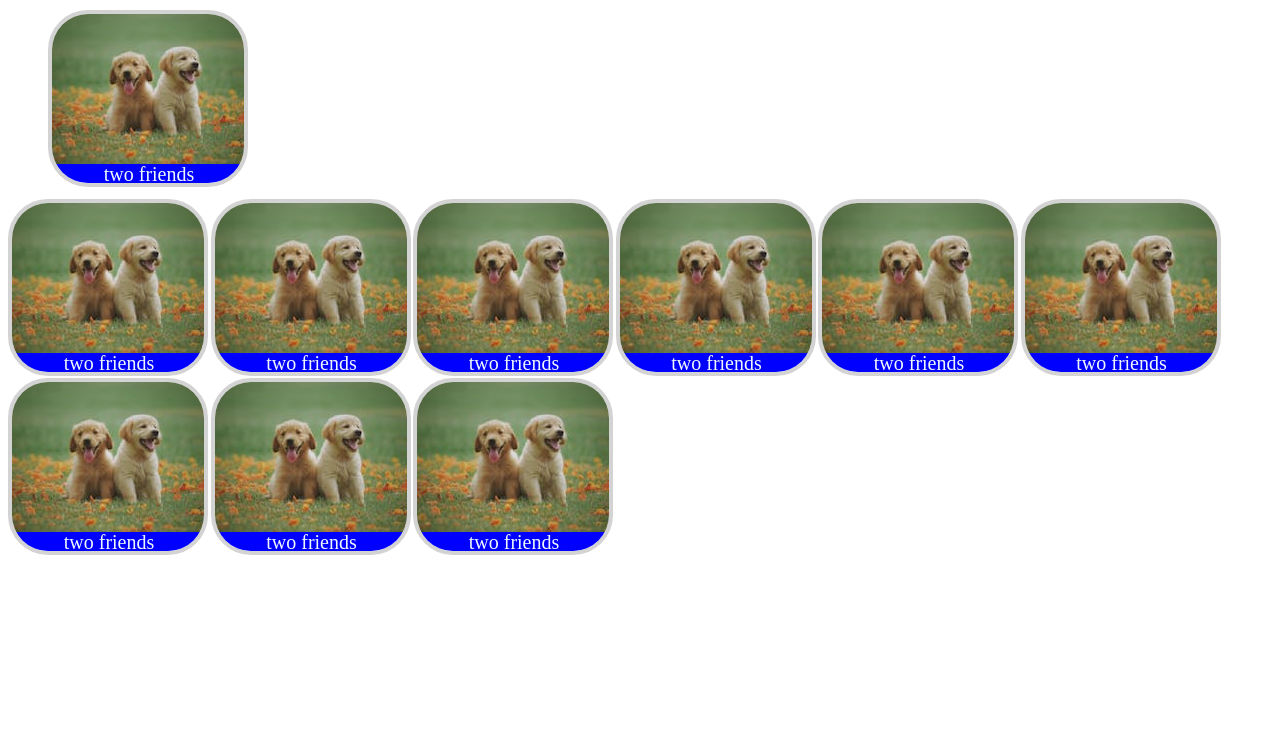
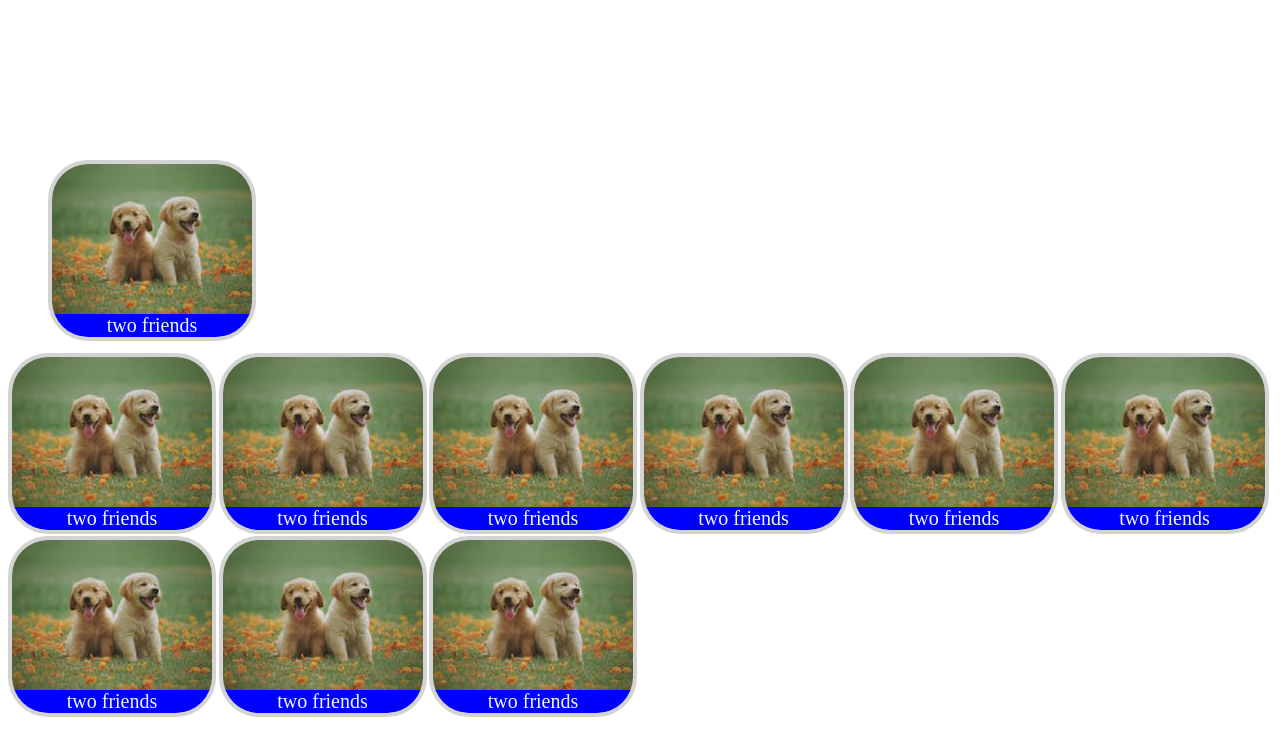
Before and after one commit to DmitryKrakov/box-sizing-positioning, a plain HTML site: page index.html in a window 1280 px wide. Drawn offline with Linux system fonts and the light colour scheme.

Commit message:
HW#4 solution

```diff
--- a/css/styles.css
+++ b/css/styles.css
@@ -1,22 +1,29 @@
 html {
     font-size: 62.5%;
 }
+.body {
+    text-align: center;
+}
 .gallery--item {
     border: 4px solid lightgray;
-    display: inline-block;
     border-radius: 40px;
-    box-sizing: border-box;
     width: 20rem;
     overflow: hidden;
+    display: inline-block;
+    font-size: 0;
 }
 .gallery--item_title {
 display: block;
-margin: -3px;
 font-size: 2rem;
 width: 20rem;
 background-color: blue;
 text-align: center;
-color: aliceblue;}
+color: aliceblue;
+}
 .gallery {
     list-style: none;
+    margin-top: 20vh;
 }
+.gallery--item_image {
+    /* display: block; */
+}
```
